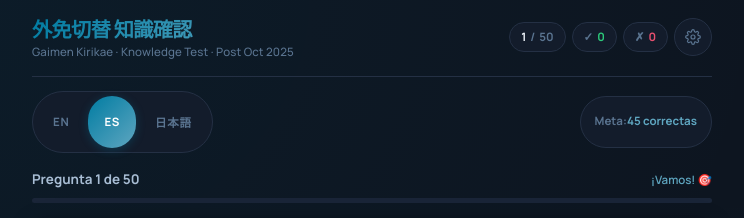
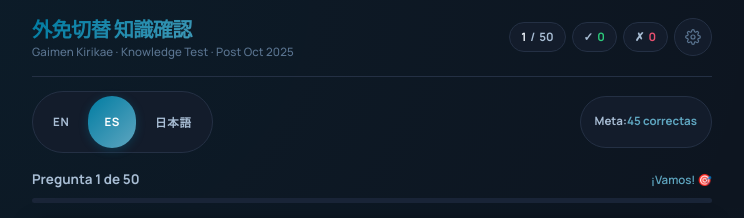
Before and after one commit to FranzJr/honmen-app, a website: page quiz/index.html in a window 1280 px wide. Shown: the top 218 px of the page, 268-1012 px from the left. Drawn offline with Linux system fonts and the light colour scheme.

Commit message:
Los colores de fondo y de primer plano no tienen una relación de contraste adecuada.

```diff
--- a/quiz/styles.css
+++ b/quiz/styles.css
@@ -183,7 +183,7 @@ body {
   border-radius: var(--rpill);
   font-size: var(--fxs);
   font-weight: 700;
-  color: var(--tx3);
+  color: var(--tx2);
 }
 .spill .v { color: var(--tx); }
 .spill.ok .v { color: var(--ok); }
@@ -222,7 +222,7 @@ body {
   border: none; background: transparent; cursor: pointer;
   font-family: var(--f); font-size: var(--fxs); font-weight: 700;
   letter-spacing: .06em; text-transform: uppercase;
-  color: var(--tx3); border-radius: var(--rpill);
+  color: var(--tx2); border-radius: var(--rpill);
   transition: all .18s;
   min-height: var(--touch);
   display: flex; align-items: center;
@@ -232,7 +232,7 @@ body {
 
 .objective {
   font-size: var(--fxs); font-weight: 700;
-  color: var(--tx3);
+  color: var(--tx2);
   background: var(--bg2);
   border: 1px solid var(--bdr);
   border-radius: var(--rpill);
```
